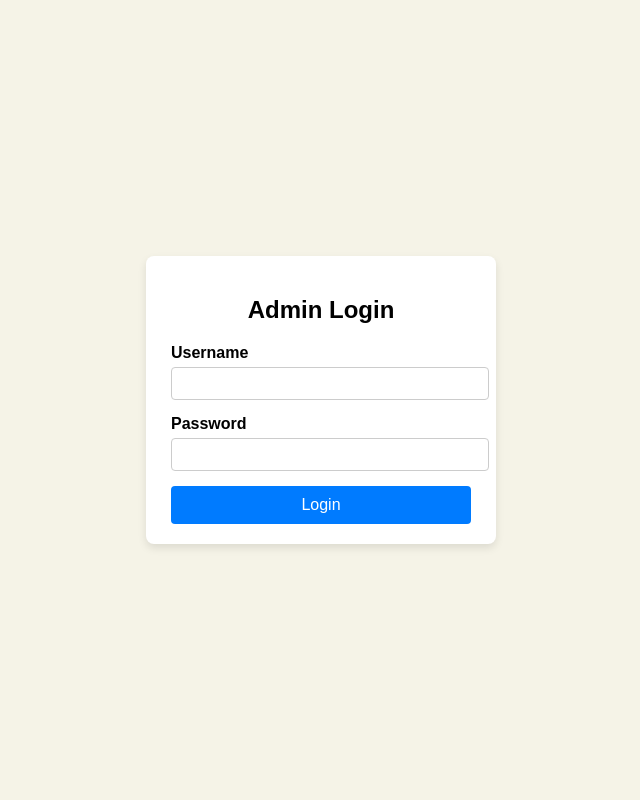
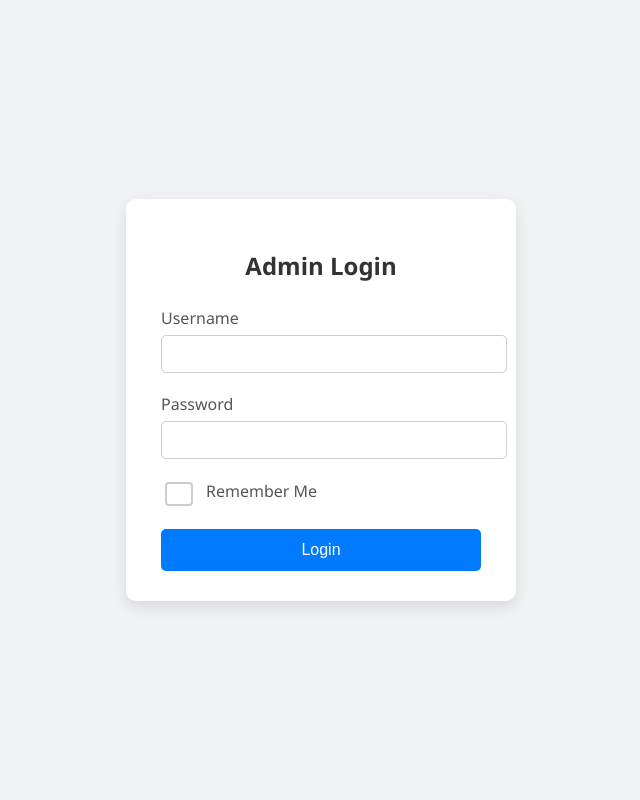
Before and after one commit to apusharma45/portfolio, a PHP site: page /admin/login.php in a window 1280 px wide. Shown: the whole page, without its empty margins (319-959 px from the left). Run offline with PHP 8.4, Linux system fonts and the light colour scheme.

Commit message:
updated the login page for cookies

```diff
--- a/admin/dashboard.php
+++ b/admin/dashboard.php
@@ -3,7 +3,8 @@ session_start();
 require 'db.php';
 
 if (!isset($_SESSION['logged_in']) || $_SESSION['logged_in'] !== true) {
-    die("Access Denied!");
+    header("Location: login.php");
+    exit();
 }
 
 $sql = "SELECT * FROM projects ORDER BY id";
--- a/admin/delete_project.php
+++ b/admin/delete_project.php
@@ -3,7 +3,8 @@ session_start();
 require 'db.php';
 
 if (!isset($_SESSION['logged_in']) || $_SESSION['logged_in'] !== true) {
-    die("Access Denied!");
+    header("Location: login.php");
+    exit();
 }
 
 if (!isset($_POST['id']) || !is_numeric($_POST['id'])) {
--- a/admin/login.php
+++ b/admin/login.php
@@ -2,7 +2,16 @@
 session_start();
 require 'db.php';
 
+// If session exists, redirect to dashboard
 if (isset($_SESSION['logged_in']) && $_SESSION['logged_in'] === true) {
+    header("Location: dashboard.php");
+    exit();
+}
+
+// Check cookies for "remember me"
+if (!isset($_SESSION['logged_in']) && isset($_COOKIE['username'])) {
+    $_SESSION['logged_in'] = true;
+    $_SESSION['username'] = $_COOKIE['username'];
     header("Location: dashboard.php");
     exit();
 }
@@ -10,7 +19,7 @@ if (isset($_SESSION['logged_in']) && $_SESSION['logged_in'] === true) {
 if ($_SERVER["REQUEST_METHOD"] == "POST") {
     $username = trim($_POST['username'] ?? '');
     $password = trim($_POST['password'] ?? '');
-
+    $remember = isset($_POST['remember']);
 
     if ($conn->connect_error) {
         die("Connection failed: " . $conn->connect_error);
@@ -20,10 +29,9 @@ if ($_SERVER["REQUEST_METHOD"] == "POST") {
     if (!$stmt) {
         die("Prepare failed: " . $conn->error);
     }
-    $stmt->bind_param("s",$username);
+    $stmt->bind_param("s", $username);
     $stmt->execute();
     $stmt->store_result();
-    echo $stmt->num_rows;
 
     if ($stmt->num_rows > 0) {
         $stmt->bind_result($hashed_password);
@@ -32,30 +40,41 @@ if ($_SERVER["REQUEST_METHOD"] == "POST") {
         if (password_verify($password, $hashed_password)) {
             $_SESSION['logged_in'] = true;
             $_SESSION['username'] = $username;
+
+            // Set cookies if "Remember Me" is checked
+            if ($remember) {
+                $cookie_time = time() + (2 * 60 * 60); // 2 hours
+                setcookie('username', $username, $cookie_time, "/");
+            }
+
             header("Location: dashboard.php");
             exit();
         } else {
             $error = "Invalid credentials!";
         }
     } else {
-        $error = "Not fetched";
+        $error = "User not found!";
     }
+
+    $stmt->close();
 }
 ?>
 
-
 <!DOCTYPE html>
 <html lang="en">
+
 <head>
     <meta charset="UTF-8">
     <meta name="viewport" content="width=device-width, initial-scale=1.0">
     <title>Admin Login</title>
     <link rel="stylesheet" href="styles/login_style.css">
 </head>
+
 <body>
     <div class="login-container">
         <h2>Admin Login</h2>
-        <?php if (!empty($error)) echo "<p style='color:red;'>$error</p>"; ?>
+        <?php if (!empty($error))
+            echo "<p style='color:red;'>$error</p>"; ?>
         <form method="POST">
             <div class="form-group">
                 <label for="username">Username</label>
@@ -65,8 +84,14 @@ if ($_SERVER["REQUEST_METHOD"] == "POST") {
                 <label for="password">Password</label>
                 <input type="password" id="password" name="password" required>
             </div>
+            <div class="form-group remember">
+                <input type="checkbox" id="remember" name="remember">
+                <label for="remember">Remember Me</label>
+            </div>
+
             <button type="submit">Login</button>
         </form>
     </div>
 </body>
+
 </html>
--- a/admin/styles/login_style.css
+++ b/admin/styles/login_style.css
@@ -1,6 +1,6 @@
 body {
-    font-family: Arial, sans-serif;
-    background-color: #f5f3e7;
+    font-family: 'Segoe UI', Tahoma, Geneva, Verdana, sans-serif;
+    background-color: #f0f2f5;
     display: flex;
     justify-content: center;
     align-items: center;
@@ -9,47 +9,110 @@ body {
 }
 
 .login-container {
-    background: white;
-    padding: 20px 25px;
-    border-radius: 8px;
-    box-shadow: 0 4px 8px rgba(0,0,0,0.1);
-    width: 300px;
+    background: #ffffff;
+    padding: 30px 35px;
+    border-radius: 10px;
+    box-shadow: 0 6px 15px rgba(0,0,0,0.1);
+    width: 320px;
     text-align: center;
+    transition: transform 0.2s ease;
+}
+
+.login-container:hover {
+    transform: translateY(-3px);
 }
 
 h2 {
-    margin-bottom: 20px;
+    margin-bottom: 25px;
+    color: #333;
+    font-weight: 600;
 }
 
 .form-group {
     text-align: left;
-    margin-bottom: 15px;
+    margin-bottom: 20px;
 }
 
 label {
     display: block;
-    margin-bottom: 5px;
-    font-weight: bold;
+    margin-bottom: 6px;
+    font-weight: 500;
+    color: #555;
 }
 
 input {
     width: 100%;
-    padding: 8px;
+    padding: 10px 12px;
     border: 1px solid #ccc;
-    border-radius: 4px;
+    border-radius: 5px;
+    font-size: 14px;
+    outline: none;
+    transition: border 0.2s ease, box-shadow 0.2s ease;
+}
+
+input:focus {
+    border-color: #007BFF;
+    box-shadow: 0 0 5px rgba(0,123,255,0.3);
 }
 
 button {
     width: 100%;
-    padding: 10px;
+    padding: 12px;
     border: none;
     background-color: #007BFF;
-    color: white;
-    border-radius: 4px;
+    color: #fff;
+    border-radius: 5px;
     cursor: pointer;
     font-size: 16px;
+    font-weight: 500;
+    transition: background-color 0.2s ease;
 }
 
 button:hover {
     background-color: #0056b3;
 }
+
+/* Remember Me checkbox */
+.form-group.remember {
+    display: flex;
+    align-items: center;
+    gap: 10px;
+}
+
+.form-group.remember input[type="checkbox"] {
+    width: 16px;
+    height: 16px;
+    border: 1px solid #ccc;
+    border-radius: 4px;
+    cursor: pointer;
+    appearance: none;
+    background-color: #fff;
+    position: relative;
+    transition: border 0.2s ease, background-color 0.2s ease;
+}
+
+.form-group.remember input[type="checkbox"] {
+    width: 18px;
+    height: 18px;
+    border: 2px solid #ccc;
+    border-radius: 4px;
+    cursor: pointer;
+    appearance: none;
+    background-color: #fff;
+    position: relative;
+}
+
+.form-group.remember input[type="checkbox"]:checked {
+    background-color: #007BFF;
+    border-color: #007BFF;
+}
+
+.form-group.remember input[type="checkbox"]:checked::after {
+    content: '✔';
+    position: absolute;
+    top: 50%;
+    left: 50%;
+    transform: translate(-50%, -50%);
+    font-size: 14px;
+    color: #fff;
+}
--- a/admin/update_project.php
+++ b/admin/update_project.php
@@ -3,7 +3,8 @@ session_start();
 require 'db.php';
 
 if (!isset($_SESSION['logged_in']) || $_SESSION['logged_in'] !== true) {
-    die("Access Denied!");
+    header("Location: login.php");
+    exit();
 }
 
 if ($_SERVER['REQUEST_METHOD'] === 'POST') {
--- a/scripts/script.js
+++ b/scripts/script.js
@@ -7,10 +7,15 @@ function updateActiveLink() {
     sections.forEach(section => {
         const sectionTop = section.offsetTop - 100;
         const sectionHeight = section.clientHeight;
+
         if (pageYOffset >= sectionTop && pageYOffset < sectionTop + sectionHeight) {
             current = section.getAttribute('id');
         }
     });
+
+    if ((window.innerHeight + window.pageYOffset) >= document.body.offsetHeight - 10) {
+        current = 'socials';
+    }
 
     navLinks.forEach(link => {
         link.classList.remove('active');
@@ -19,6 +24,7 @@ function updateActiveLink() {
         }
     });
 }
+
 
 window.addEventListener('scroll', updateActiveLink);
 
```
Also changed, not shown: admin/add_project.php (+2 -9 lines), styles/styles.css (+5 -7 lines).
